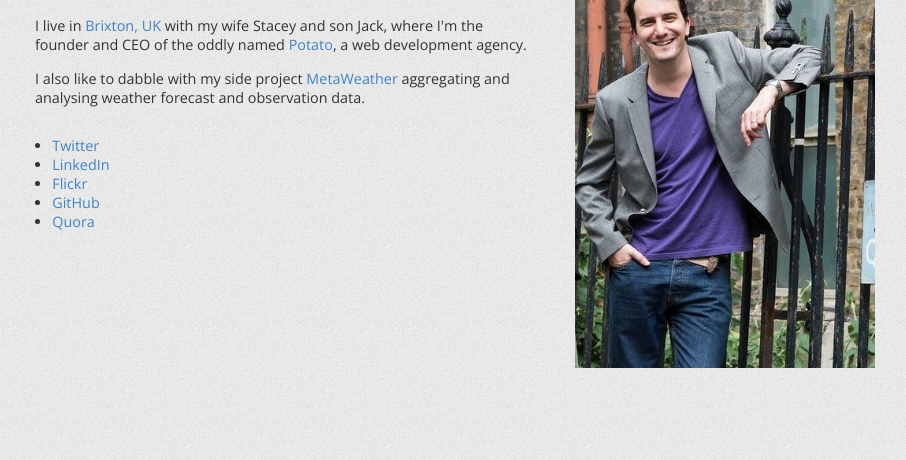
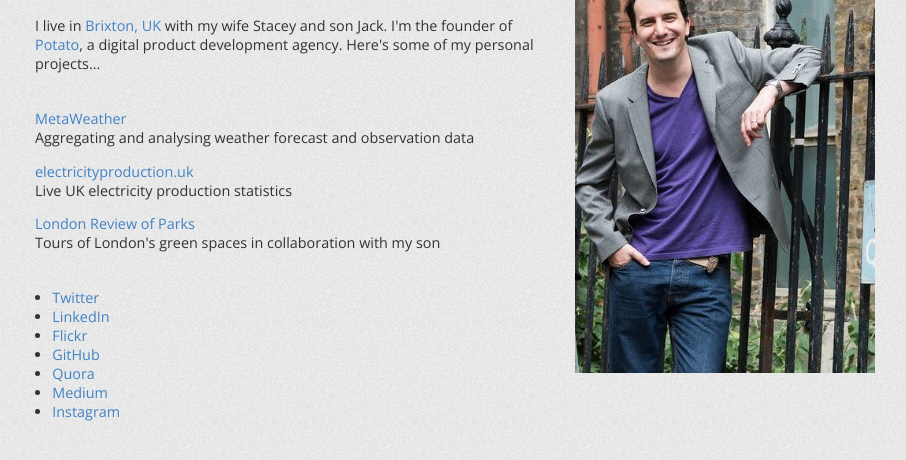
Before and after one commit to jasoncartwright/jasoncartwright.com, a plain HTML site: page index.html in a window 1280 px wide. Shown: the part 90-550 px from the top of the page, without its empty margins (185-1091 px from the left). Drawn offline with nearby package versions, Linux system fonts and the light colour scheme.

Commit message:
Content & styling

```diff
--- a/index.html
+++ b/index.html
@@ -4,18 +4,38 @@
 <meta name="viewport" content="width=device-width, initial-scale=1">
 <link href="//fonts.googleapis.com/css?family=Open+Sans:400,700" rel="stylesheet" type="text/css">
 <style>
-html{background:#eee url('bg.png');color:#333;font-family:'Open Sans', sans-serif;font-size:90%;padding:2em;}
-body{margin:0 auto 0;max-width:500px;min-height:410px;background: url('photo.jpg') 100% 5px no-repeat;padding-right:340px;}
-@media screen and (max-width:600px){body{background:none;margin:0;max-width:none;padding-right:0}h1{background: url('photo.jpg') 0 2em no-repeat; padding-bottom:410px;margin:0;}}
+html {background:#eee url('bg.png');color:#333;font-family:'Open Sans', sans-serif;font-size:90%;padding:2em;}
+body {margin:0 auto 0;max-width:500px;min-height:410px;background: url('photo.jpg') 100% 5px no-repeat;padding-right:340px;}
+@media screen and (max-width:600px){
+  body{background:none;margin:0;max-width:none;padding-right:0}
+  h1{background: url('photo.jpg') 0 2em no-repeat; padding-bottom:410px;margin:0;}
+}
 a {color:#4183C5;text-decoration:none}
-ul {padding:1em 0 0 1.2em}
+ul {padding:1.5em 0 0 1.2em}
+dl {padding:1.5em 0 0 0}
+dd {margin:0 0 1em 0}
 </style>
 <meta name="theme-color" content="#eee">
 <title>Jason Cartwright</title>
 <h1>Jason Cartwright</h1>
-<p>I live in <a href="https://en.wikipedia.org/wiki/Brixton">Brixton, UK</a> with my wife Stacey and son Jack, where I'm the founder and CEO of the oddly named <a href="https://p.ota.to">Potato</a>, a web development agency.</p>
-<p>I also like to dabble with my side project <a href="https://www.metaweather.com">MetaWeather</a> aggregating and analysing weather forecast and observation data.</p>
-<ul><li><a href="https://twitter.com/jasoncartwright">Twitter</a></li><li><a href="https://www.linkedin.com/in/jason-cartwright">LinkedIn</a></li><li><a href="https://www.flickr.com/photos/jasoncartwright/">Flickr</a></li><li><a href="https://github.com/jasoncartwright">GitHub</a></li><li><a href="https://www.quora.com/profile/Jason-Cartwright">Quora</a></li></ul>
+<p>I live in <a href="https://en.wikipedia.org/wiki/Brixton">Brixton, UK</a> with my wife Stacey and son Jack. I'm the founder of <a href="https://p.ota.to">Potato</a>, a digital product development agency. Here's some of my personal projects...</p>
+<dl>
+  <dt><a href="https://www.metaweather.com">MetaWeather</a></dt>
+  <dd>Aggregating and analysing weather forecast and observation data</dd>
+  <dt><a href="https://electricityproduction.uk">electricityproduction.uk</a></dt>
+  <dd>Live UK electricity production statistics</dd>
+  <dt><a href="https://reviewofparks.london">London Review of Parks</a></dt>
+  <dd>Tours of London's green spaces in collaboration with my son</dd>
+</dl>
+<ul>
+  <li><a href="https://twitter.com/jasoncartwright">Twitter</a></li>
+  <li><a href="https://www.linkedin.com/in/jason-cartwright">LinkedIn</a></li>
+  <li><a href="https://www.flickr.com/photos/jasoncartwright/">Flickr</a></li>
+  <li><a href="https://github.com/jasoncartwright">GitHub</a></li>
+  <li><a href="https://www.quora.com/profile/Jason-Cartwright">Quora</a></li>
+  <li><a href="https://medium.com/@jasoncartwright">Medium</a></li>
+  <li><a href="https://www.instagram.com/jason_does_photo/">Instagram</a></li>
+</ul>
 <script>(function(i,s,o,g,r,a,m){i['GoogleAnalyticsObject']=r;i[r]=i[r]||function(){
 (i[r].q=i[r].q||[]).push(arguments)},i[r].l=1*new Date();a=s.createElement(o),
 m=s.getElementsByTagName(o)[0];a.async=1;a.src=g;m.parentNode.insertBefore(a,m)
```
